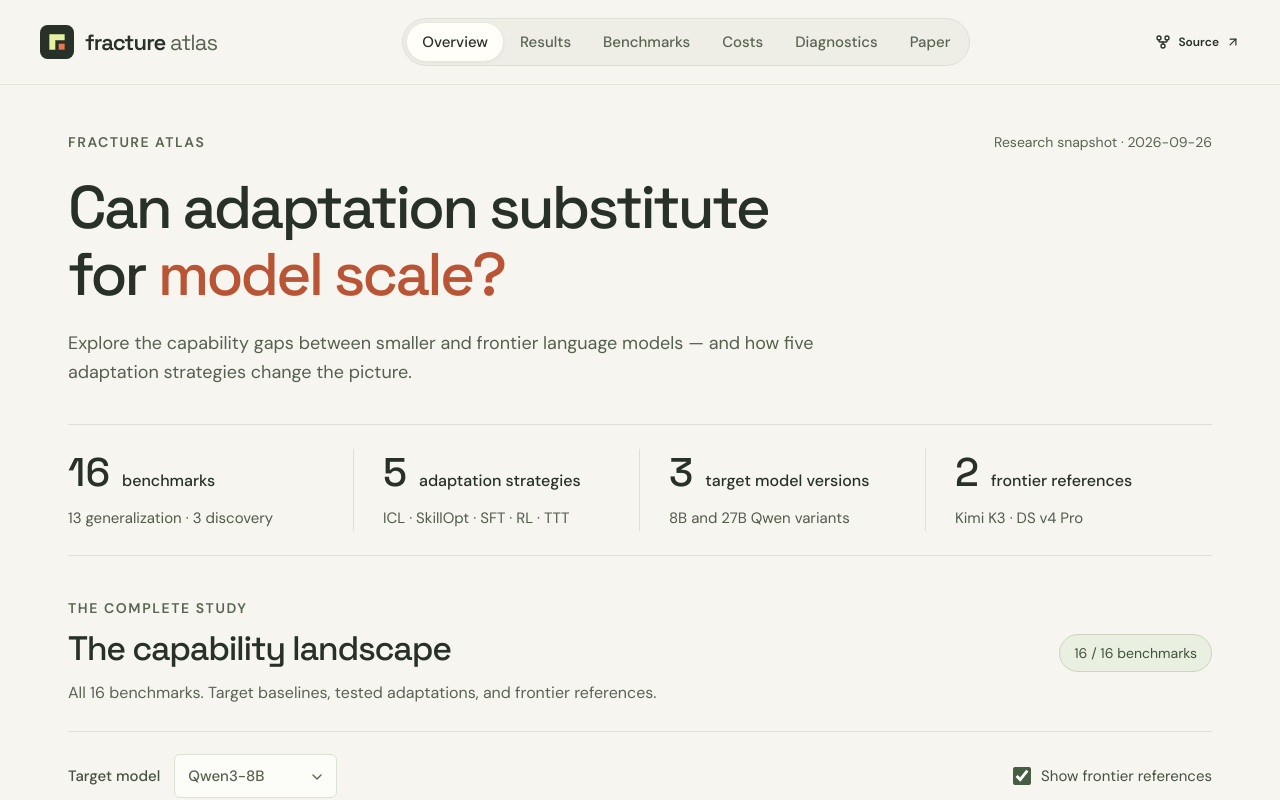
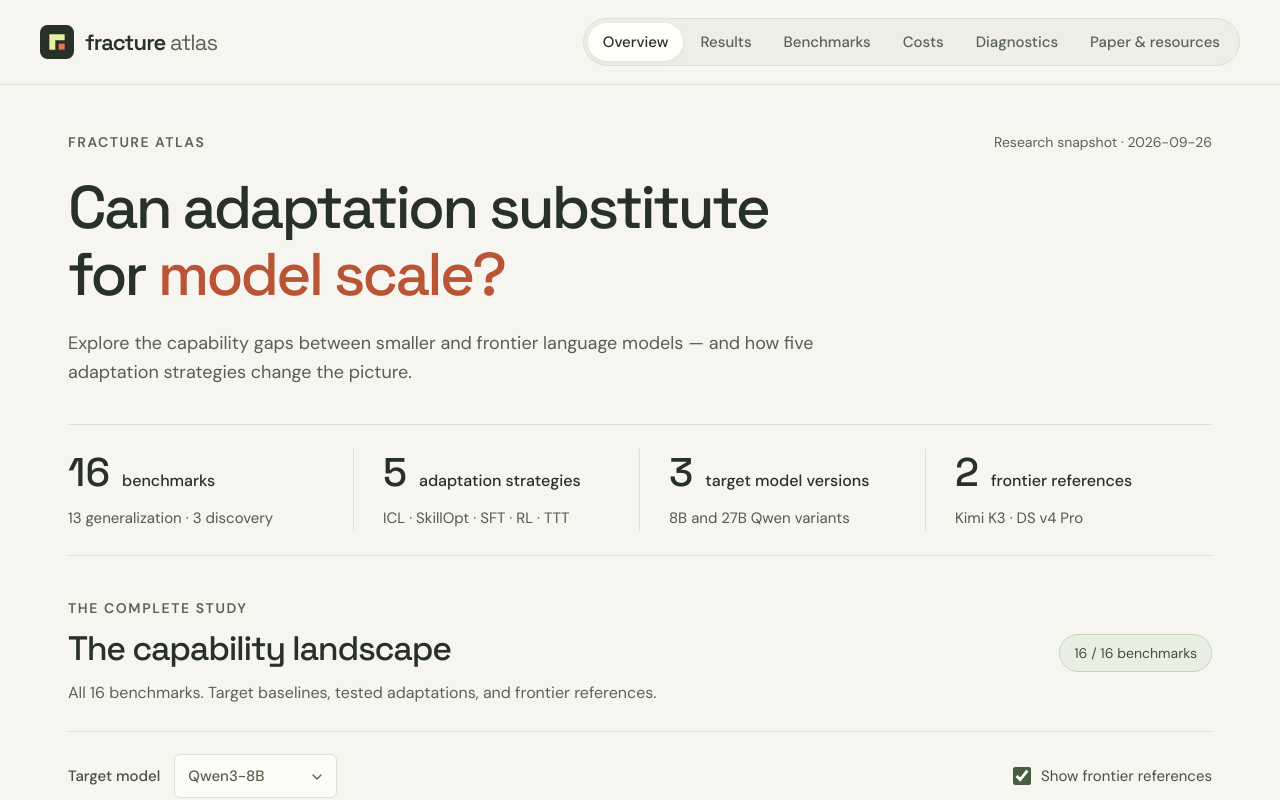
Before and after one commit to stueam/Fracture-Atlas, a React (Vite) app: page / in a window 1280 px wide. Shown: the top 800 px of the page. Built offline with nearby package versions, Linux system fonts and the light colour scheme.

Commit message:
Consolidate paper and source links in resources page

```diff
--- a/src/components/UI.tsx
+++ b/src/components/UI.tsx
@@ -1,6 +1,6 @@
 import { useEffect, useRef } from 'react'
 import type { ReactNode } from 'react'
-import { ArrowUpRight, Check, ChevronDown, FileText, GitFork, Info, X } from 'lucide-react'
+import { ArrowUpRight, Check, ChevronDown, FileText, Info, X } from 'lucide-react'
 import {
   MODELS,
   METHOD_COLORS,
@@ -36,7 +36,7 @@ export function Header({ path }: { path: string }) {
     ['/benchmarks', 'Benchmarks'],
     ['/costs', 'Costs'],
     ['/diagnostics', 'Diagnostics'],
-    ['/paper', 'Paper'],
+    ['/paper', 'Paper & resources'],
   ]
   return (
     <header className="site-header">
@@ -55,16 +55,6 @@ export function Header({ path }: { path: string }) {
             </a>
           ))}
         </nav>
-        <a
-          className="header-source"
-          href="https://github.com/AetherHeart-AI/Fracture"
-          target="_blank"
-          rel="noreferrer"
-        >
-          <GitFork size={16} />
-          <span>Source</span>
-          <ArrowUpRight size={14} />
-        </a>
       </div>
     </header>
   )
@@ -79,24 +69,10 @@ export function Footer({ data }: { data: Study }) {
           A map of what adaptation can change.
           <br />A Fracture research project.
         </p>
-        <div className="footer-links">
-          <a href={assetUrl('paper.pdf')} target="_blank" rel="noreferrer">
-            Read the paper <ArrowUpRight size={13} />
-          </a>
-          <a href={data.repository} target="_blank" rel="noreferrer">
-            Research repository <ArrowUpRight size={13} />
-          </a>
-          <a href={assetUrl('data/study.json')} download>
-            Download snapshot <ArrowUpRight size={13} />
-          </a>
-        </div>
       </div>
       <div className="footer-bottom">
         <span>
-          Paper snapshot · {data.snapshotDate} ·{' '}
-          <a href={`${data.repository}/commit/${data.commit}`} target="_blank" rel="noreferrer">
-            {data.commit.slice(0, 7)}
-          </a>
+          Paper snapshot · {data.snapshotDate} · <code>{data.commit.slice(0, 7)}</code>
         </span>
         <span>Fracture Atlas · v0.1</span>
       </div>
@@ -197,7 +173,7 @@ export function PaperLink({ className = 'button primary' }: { className?: string
   return (
     <a className={className} href={assetUrl('paper.pdf')} target="_blank" rel="noreferrer">
       <FileText size={16} />
-      Read the paper
+      Open paper (PDF)
       <ArrowUpRight size={16} />
     </a>
   )
--- a/src/pages/Paper.tsx
+++ b/src/pages/Paper.tsx
@@ -8,7 +8,7 @@ export default function Paper({ data }: { data: Study }) {
     <>
       <PageIntro
         eyebrow="Paper & open research"
-        title="Read. Inspect. Reproduce."
+        title="Paper & resources"
         text="The paper, source repository, and the exact data snapshot behind this website."
       />
       <section className="paper-feature">
@@ -111,10 +111,14 @@ export default function Paper({ data }: { data: Study }) {
           </a>
         </div>
         <div className="source-list">
-          {Object.entries(data.sources).map(([key, source]) => (
+          {Object.entries(data.sources)
+            .filter(([key]) => key !== 'paper')
+            .map(([key, source]) => (
               <a key={key} href={sourceUrl(data, source.path)} target="_blank" rel="noreferrer">
                 <div>
-                <b>{key === 'paper' ? 'Paper PDF' : key.charAt(0).toUpperCase() + key.slice(1)}</b>
+                  <b>
+                    {key === 'paper' ? 'Paper PDF' : key.charAt(0).toUpperCase() + key.slice(1)}
+                  </b>
                   <span>{source.path}</span>
                   <code>SHA-256 · {source.sha256.slice(0, 16)}…</code>
                 </div>
--- a/src/styles.css
+++ b/src/styles.css
@@ -585,16 +585,6 @@ p {
   color: #283128;
   box-shadow: 0 1px 4px #28312812;
 }
-.header-source {
-  display: inline-flex;
-  align-items: center;
-  gap: 7px;
-  font-size: 12px;
-  font-weight: 550;
-}
-.header-source:hover {
-  color: var(--accent);
-}
 .button {
   display: inline-flex;
   align-items: center;
@@ -2175,21 +2165,6 @@ tbody tr:hover {
 .footer-main p {
   font-size: 14px;
   color: #596451;
-}
-.footer-links {
-  display: flex;
-  gap: 26px;
-  margin-left: auto;
-}
-.footer-links a {
-  display: flex;
-  align-items: center;
-  gap: 6px;
-  font-size: 10px;
-  color: #7e9a65;
-}
-.footer-links a:hover {
-  color: #4e7438;
 }
 .footer-bottom {
   max-width: 1144px;
@@ -2273,9 +2248,6 @@ tbody tr:hover {
     padding: 9px 10px;
     font-size: 14px;
   }
-  .header-source span {
-    display: none;
-  }
   .brand {
     font-size: 20px;
   }
@@ -2297,9 +2269,6 @@ tbody tr:hover {
   }
   .footer-main {
     gap: 30px;
-  }
-  .footer-links {
-    gap: 17px;
   }
 }
 @media (max-width: 860px) {
@@ -2310,9 +2279,6 @@ tbody tr:hover {
   }
   .header-inner .brand {
     flex: 1;
-  }
-  .header-source {
-    order: 1;
   }
   .site-header nav {
     order: 2;
@@ -2425,11 +2391,6 @@ tbody tr:hover {
   .footer-main {
     flex-wrap: wrap;
   }
-  .footer-links {
-    width: 100%;
-    margin-left: 0;
-    margin-top: 2px;
-  }
   .page-intro {
     align-items: flex-start;
   }
@@ -2459,9 +2420,6 @@ tbody tr:hover {
   .site-header nav a {
     padding: 9px 5px;
     font-size: 14px;
-  }
-  .header-source {
-    font-size: 11px;
   }
   .button {
     padding: 12px 14px;
@@ -2854,13 +2812,6 @@ tbody tr:hover {
   }
   .footer-main p {
     font-size: 14px;
-  }
-  .footer-links {
-    gap: 13px;
-    flex-wrap: wrap;
-  }
-  .footer-links a {
-    font-size: 9px;
   }
   .footer-bottom {
     gap: 15px;
@@ -2922,6 +2873,7 @@ tbody tr:hover {
 .rule-description {
   color: #596451;
 }
+
 /* Readable type hierarchy across the research pages. */
 body {
   font-size: 16px;
@@ -3020,6 +2972,7 @@ body {
 .method-card strong {
   font-size: 32px;
 }
+
 @media (max-width: 1000px) {
   .stat-strip {
     grid-template-columns: repeat(2, 1fr);
```
Lines whose indentation alone changed are shown as unchanged.
